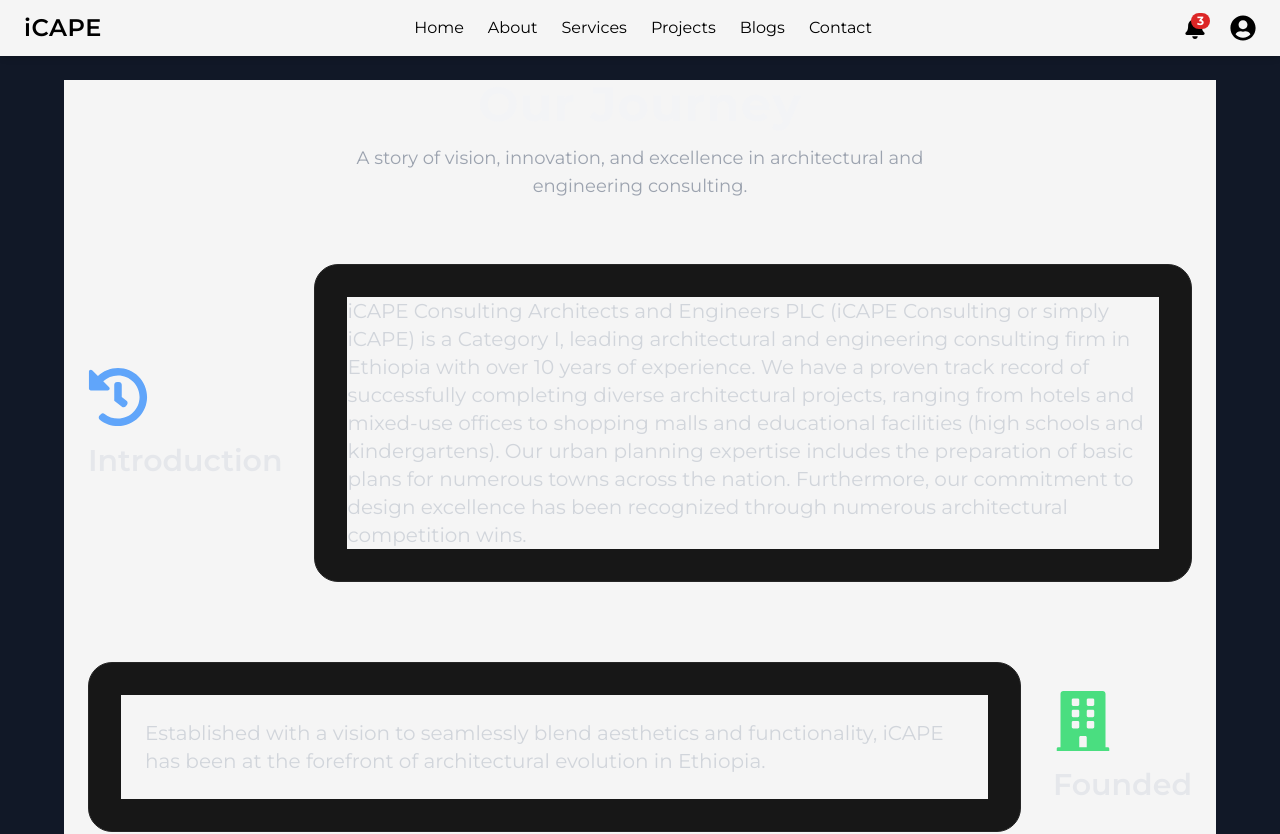
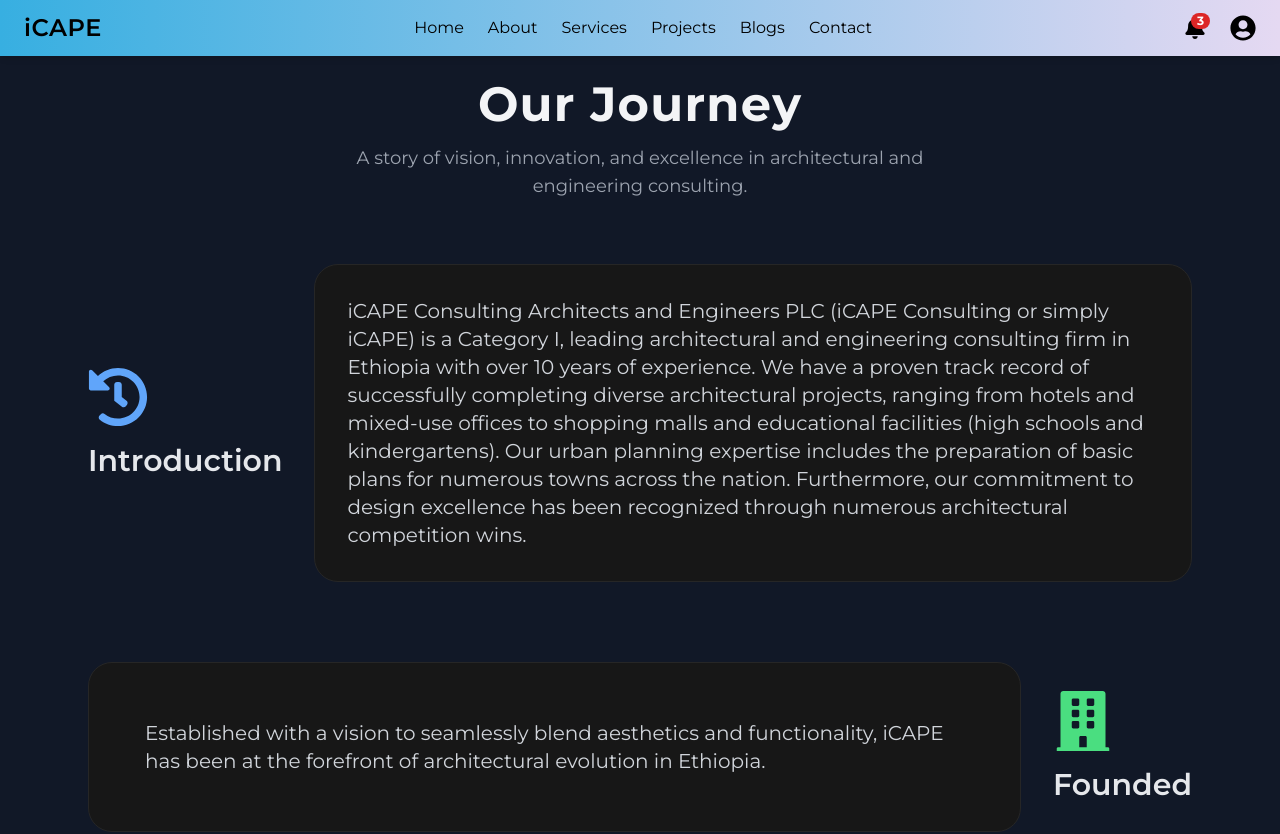
Before and after one commit to HabtamuZH/icape-website, a React (Vite) app in the folder frontend/: page / in a window 1280 px wide. Shown: the top 834 px of the page. Built offline with nearby package versions, Linux system fonts and the light colour scheme.

Commit message:
bg color removed

```diff
--- a/frontend/src/index.css
+++ b/frontend/src/index.css
@@ -24,5 +24,5 @@
 
 
 *{
-  background-color: #F5F5F5; /* Light gray */
+  /* background-color: #F5F5F5;  */
 }
```
